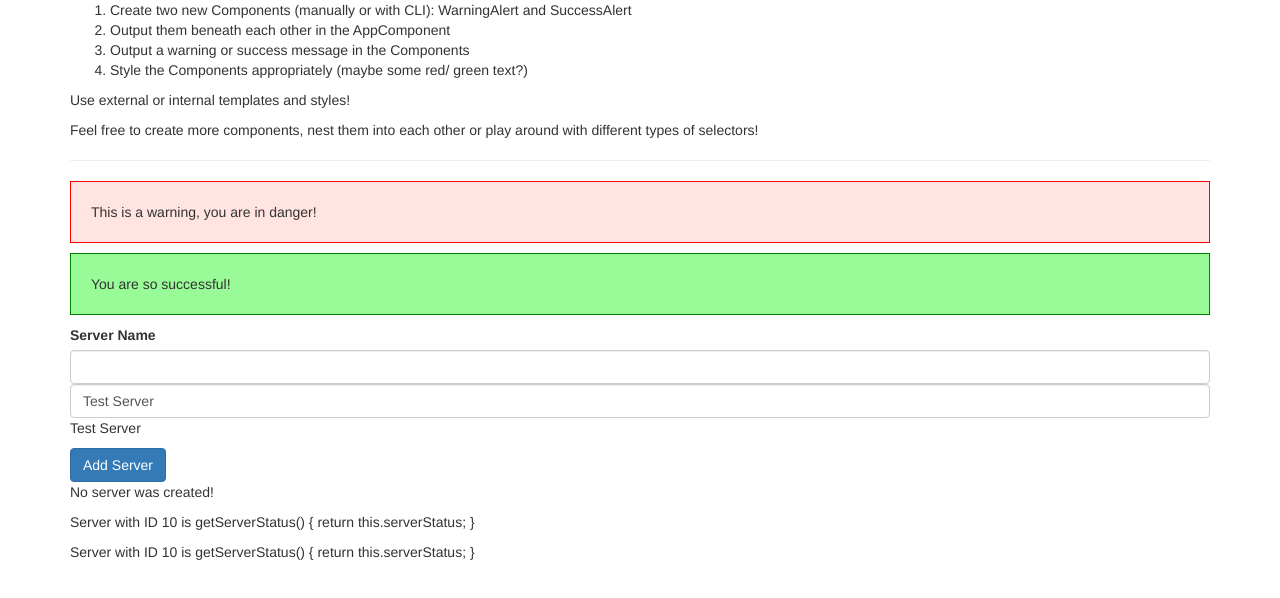
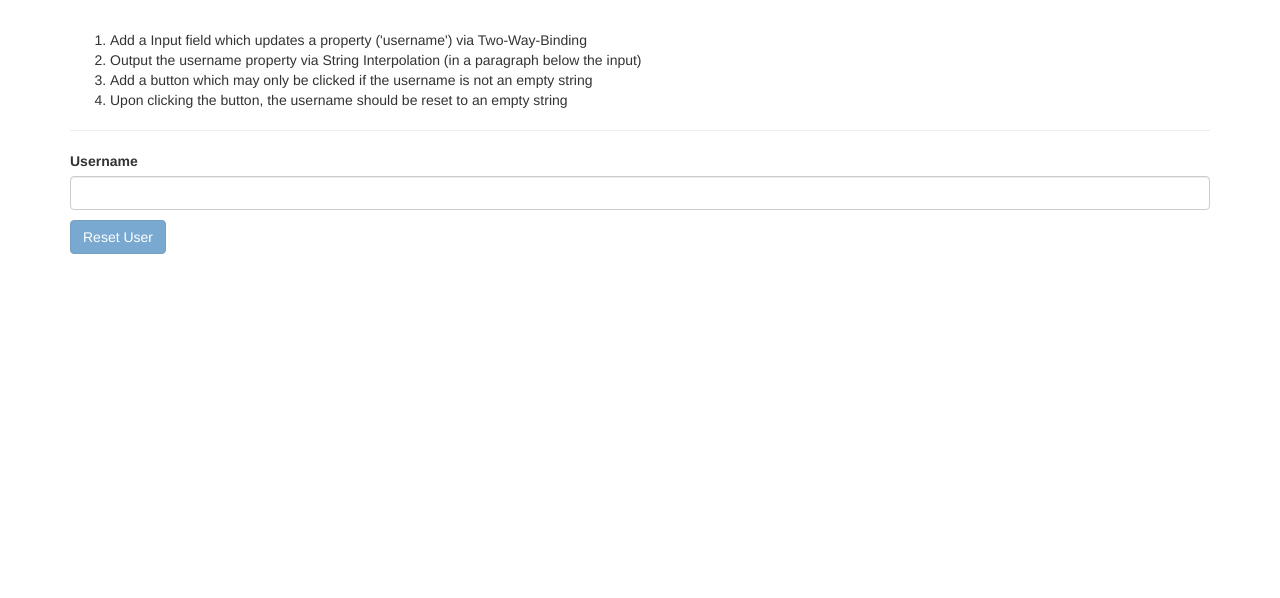
Before and after one commit to soulyana/angular8-training, an Angular app: page / in a window 1280 px wide. Shown: the top 598 px of the page. Built offline with nearby package versions, Linux system fonts and the light colour scheme.

Commit message:
data binding assignment

```diff
--- a/src/app/app.component.css
+++ b/src/app/app.component.css
@@ -0,0 +1,3 @@
+ol {
+  margin-top: 30px;
+}
--- a/src/app/app.component.html
+++ b/src/app/app.component.html
@@ -1,19 +1,63 @@
-<div class="container">
+<!-- <div class="container">
   <div class="row">
     <div class="col-xs-12">
       <ol>
-        <li>Create two new Components (manually or with CLI): WarningAlert and SuccessAlert</li>
+        <li>
+          Create two new Components (manually or with CLI): WarningAlert and
+          SuccessAlert
+        </li>
         <li>Output them beneath each other in the AppComponent</li>
         <li>Output a warning or success message in the Components</li>
-        <li>Style the Components appropriately (maybe some red/ green text?)</li>
+        <li>
+          Style the Components appropriately (maybe some red/ green text?)
+        </li>
       </ol>
       <p>Use external or internal templates and styles!</p>
-      <p>Feel free to create more components, nest them into each other or play around with different types of selectors!</p>
-      <hr>
+      <p>
+        Feel free to create more components, nest them into each other or play
+        around with different types of selectors!
+      </p>
+      <hr />
       <app-warning-alert></app-warning-alert>
       <app-success-alert></app-success-alert>
 
       <app-servers></app-servers>
     </div>
   </div>
+</div> -->
+
+<div class="container">
+  <div class="row">
+    <div class="col-xs-12">
+      <ol padding-top>
+        <li>
+          Add a Input field which updates a property ('username') via
+          Two-Way-Binding
+        </li>
+        <li>
+          Output the username property via String Interpolation (in a paragraph
+          below the input)
+        </li>
+        <li>
+          Add a button which may only be clicked if the username is not an empty
+          string
+        </li>
+        <li>
+          Upon clicking the button, the username should be reset to an empty
+          string
+        </li>
+      </ol>
+      <hr />
+      <label for="username">Username</label>
+      <input type="text" class="form-control" [(ngModel)]="username" />
+      <p>{{ username }}</p>
+      <button
+        class="btn btn-primary"
+        [disabled]="username === ''"
+        (click)="username = ''"
+      >
+        Reset User
+      </button>
+    </div>
+  </div>
 </div>
--- a/src/app/app.component.ts
+++ b/src/app/app.component.ts
@@ -6,4 +6,5 @@
   styleUrls: ['./app.component.css']
 })
 export class AppComponent {
+  username = '';
 }
```
